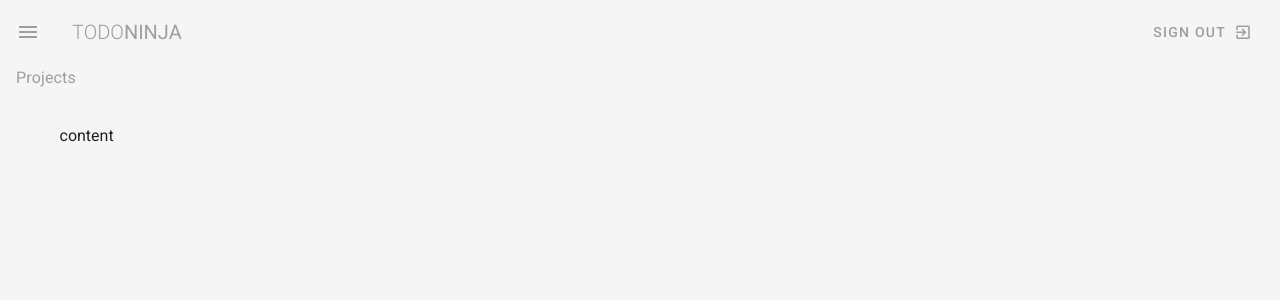
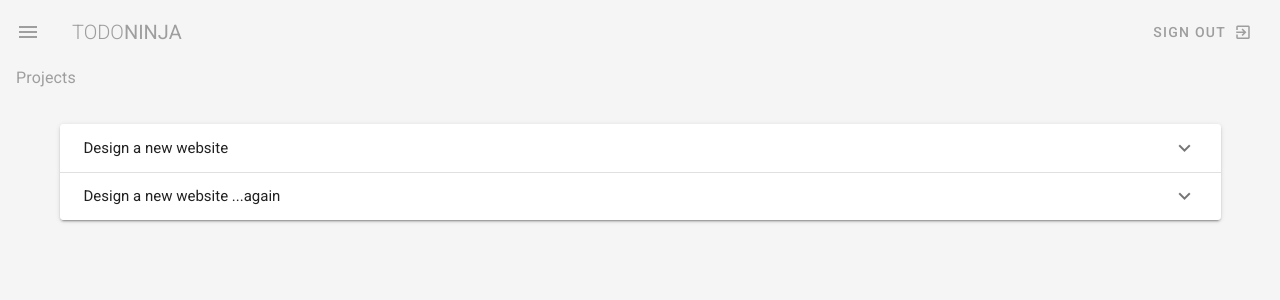
Before and after one commit to Laputa1729/vuetify-demo, a Vue app: page /projects in a window 1280 px wide. Shown: the top 300 px of the page. Built offline with nearby package versions, Linux system fonts and the light colour scheme.

Commit message:
Expansion Panels.

```diff
--- a/src/views/Projects.vue
+++ b/src/views/Projects.vue
@@ -4,7 +4,22 @@
 
         <!-- fluid属性：铺满 -->
         <v-container class="my-5">
-            content
+            <v-expansion-panels accordion>
+                <v-expansion-panel
+                    v-for="(project, index) in myProjects"
+                    :key="index"
+                >
+                    <v-expansion-panel-header>{{ project.title }}</v-expansion-panel-header>
+                    <v-expansion-panel-content>
+                        <v-card flat>
+                            <v-card-text class="pa-0">
+                                <div class="font-weight-bold">due by {{ project.due }}</div>
+                                <div>{{ project.content }}</div>
+                            </v-card-text>
+                        </v-card>
+                    </v-expansion-panel-content>
+                </v-expansion-panel>
+            </v-expansion-panels>
         </v-container>
     </div>
 </template>
@@ -12,6 +27,24 @@
 <script>
 export default {
     name: 'Projects',
+    data() {
+        return {
+            projects: [
+                { title: 'Design a new website', person: 'The Net Ninja', due: '1st Jan 2019', status: 'ongoing', content: 'Lorem ipsum dolor sit amet consectetur adipisicing elit. Sunt consequuntur eos eligendi illum minima adipisci deleniti, dicta mollitia enim explicabo fugiat quidem ducimus praesentium voluptates porro molestias non sequi animi!' },
+                { title: 'Code up the homepage', person: 'Chun Li', due: '10th Jan 2019', status: 'complete', content: 'Lorem ipsum dolor sit amet consectetur adipisicing elit. Sunt consequuntur eos eligendi illum minima adipisci deleniti, dicta mollitia enim explicabo fugiat quidem ducimus praesentium voluptates porro molestias non sequi animi!' },
+                { title: 'Design video thumbnails', person: 'Ryu', due: '20th Dec 2018', status: 'complete', content: 'Lorem ipsum dolor sit amet consectetur adipisicing elit. Sunt consequuntur eos eligendi illum minima adipisci deleniti, dicta mollitia enim explicabo fugiat quidem ducimus praesentium voluptates porro molestias non sequi animi!' },
+                { title: 'Create a community forum', person: 'Gouken', due: '20th Oct 2018', status: 'overdue', content: 'Lorem ipsum dolor sit amet consectetur adipisicing elit. Sunt consequuntur eos eligendi illum minima adipisci deleniti, dicta mollitia enim explicabo fugiat quidem ducimus praesentium voluptates porro molestias non sequi animi!' },
+                { title: 'Design a new website ...again', person: 'The Net Ninja', due: '1st Jan 2019', status: 'ongoing', content: 'Lorem ipsum dolor sit amet, consectetur adipisicing elit. Autem consequuntur eius facilis ipsa laboriosam minima modi molestias, natus nisi nostrum quae quam quo ratione, sapiente similique temporibus totam ut voluptatum.' },
+            ]
+        }
+    },
+    computed: {
+        myProjects() {
+            return this.projects.filter(item => {
+                return item.person === 'The Net Ninja';
+            });
+        }
+    }
 }
 </script>
 
```
